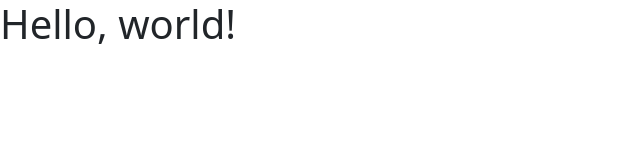
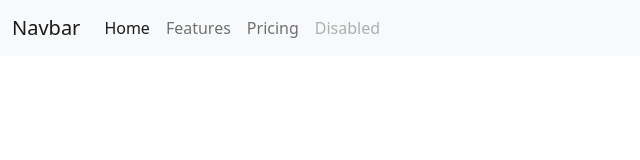
Before and after one commit to reymart0132/facebuk, a plain HTML site: page index.html in a window 1280 px wide. Shown: the whole page, without its empty margins (0-640 px from the left). Drawn offline with nearby package versions, Linux system fonts and the light colour scheme.

Commit message:
navbar
sir pa review na po code for navbar

```diff
--- a/index.html
+++ b/index.html
@@ -14,7 +14,28 @@
 </head>
 
 <body>
-    <h1>Hello, world!</h1>
+    <header>
+        <nav class="navbar navbar-expand-lg navbar-light bg-light">
+            <div class="container-fluid">
+                <a class="navbar-brand" href="#">Navbar</a>
+                <button class="navbar-toggler" type="button" data-bs-toggle="collapse" data-bs-target="#navbarNavAltMarkup"
+                    aria-controls="navbarNavAltMarkup" aria-expanded="false" aria-label="Toggle navigation">
+                    <span class="navbar-toggler-icon"></span>
+                </button>
+                <div class="collapse navbar-collapse" id="navbarNavAltMarkup">
+                    <div class="navbar-nav">
+                        <a class="nav-link active" aria-current="page" href="#">Home</a>
+                        <a class="nav-link" href="#">Features</a>
+                        <a class="nav-link" href="#">Pricing</a>
+                        <a class="nav-link disabled" href="#" tabindex="-1" aria-disabled="true">Disabled</a>
+                    </div>
+                </div>
+            </div>
+        </nav>
+
+
+
+    </header>
 
     <!-- Optional JavaScript; choose one of the two! -->
 
```
